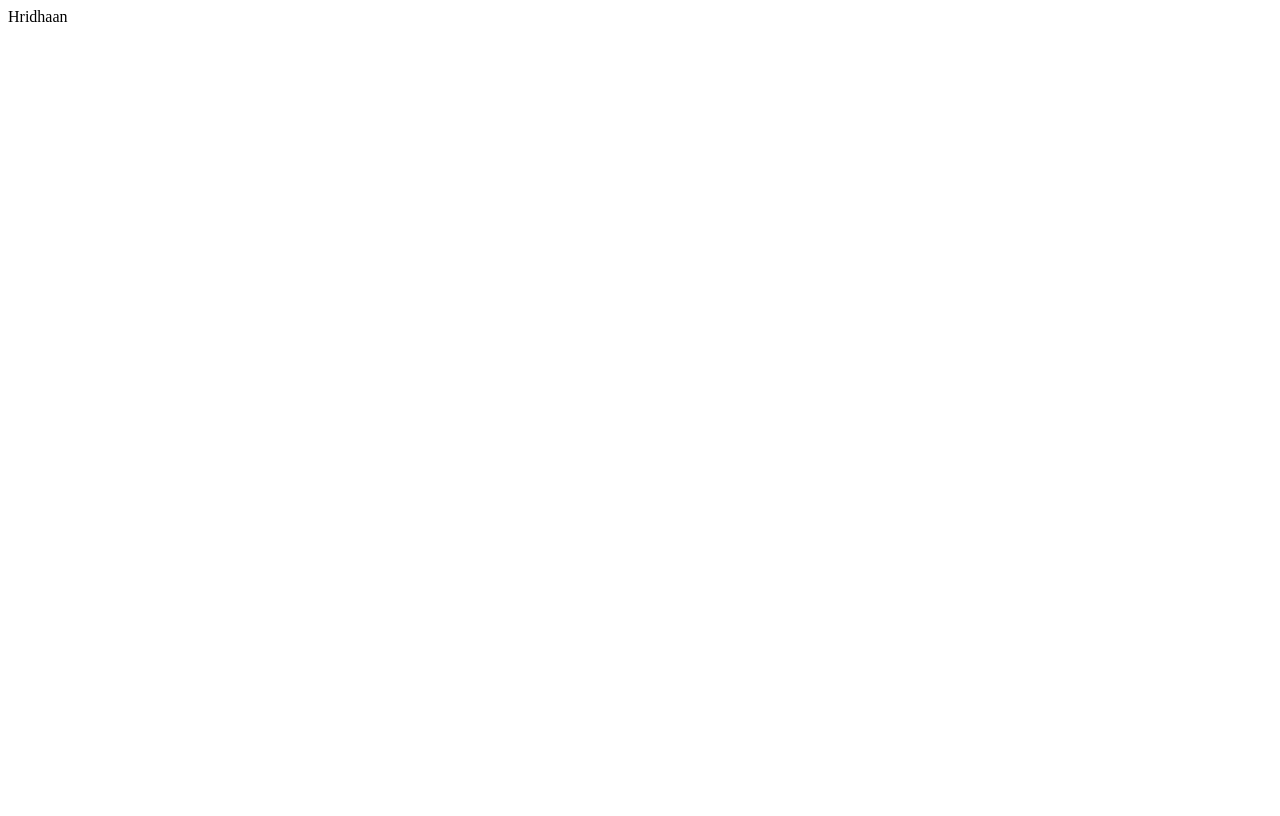
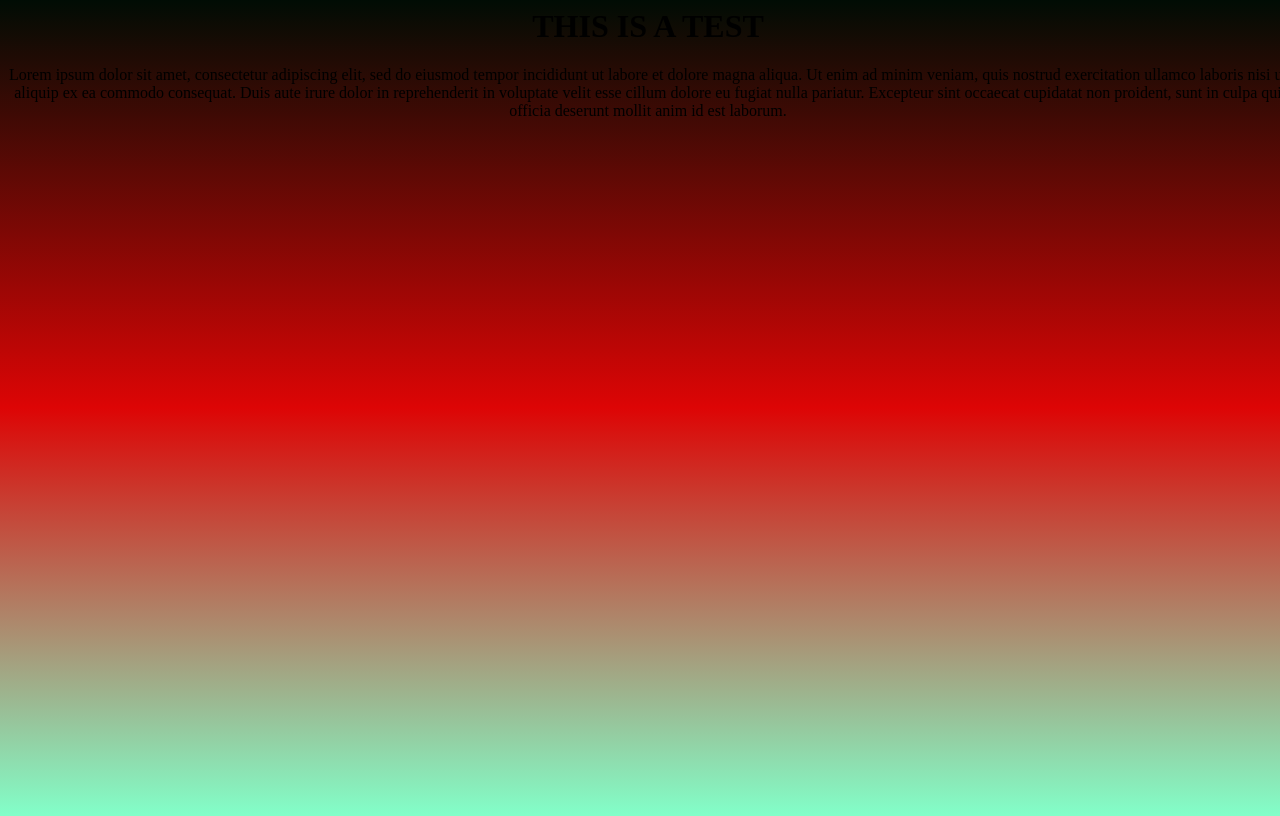
Before and after one commit to Hridhaan7D/MyFootballWebsite, a plain HTML site: page index.html in a window 1280 px wide. Drawn offline with Linux system fonts and the light colour scheme.

Commit message:
Update index.html

```diff
--- a/index.html
+++ b/index.html
@@ -1 +1,26 @@
-Hridhaan
+<html>
+<head>
+  <style>
+     body{
+         text-align: center;
+         background-image: linear-gradient(rgb(0, 12, 4), rgb(221, 5, 5), rgb(130, 255, 201));
+         min-width: 100%;
+         min-height: 100%;
+      }
+  </style>
+</head>
+
+<body>
+
+
+  <h1>THIS IS A TEST</h1>
+
+
+  <p>
+  Lorem ipsum dolor sit amet, consectetur adipiscing elit, sed do eiusmod tempor incididunt ut labore et dolore magna aliqua. Ut enim ad minim veniam, quis nostrud exercitation ullamco laboris nisi ut aliquip ex ea commodo consequat. Duis aute irure dolor in reprehenderit in voluptate velit esse cillum dolore eu fugiat nulla pariatur. Excepteur sint occaecat cupidatat non proident, sunt in culpa qui officia deserunt mollit anim id est laborum.
+  </p>
+
+
+</body>
+
+</html>
```
